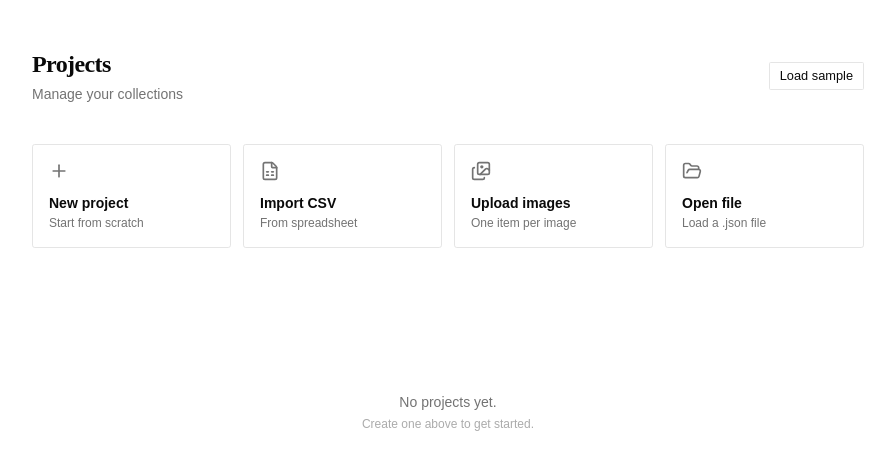
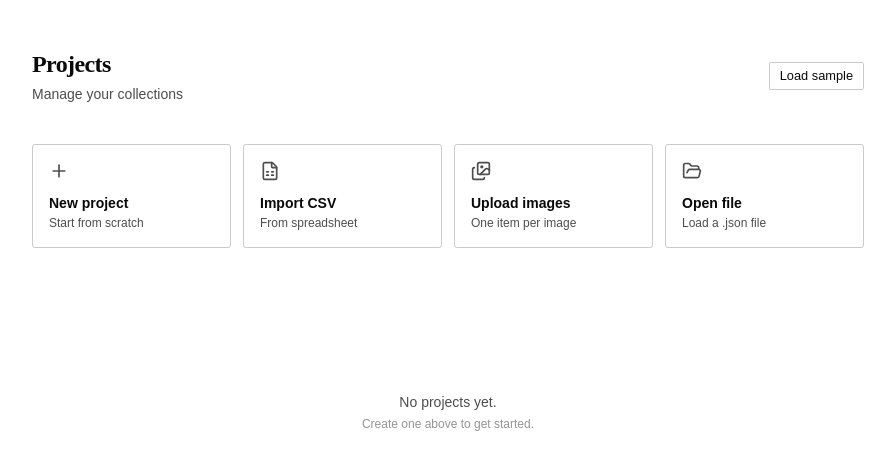
Before and after one commit to piotrweber/stash, a React (Vite) app: page / in a window 1280 px wide. Shown: the top 470 px of the page, without its empty margins (192-1087 px from the left). Built offline with nearby package versions, Linux system fonts and the light colour scheme.

Commit message:
Fixes to contrast across UI

```diff
--- a/src/index.css
+++ b/src/index.css
@@ -83,12 +83,12 @@ body {
   --secondary: oklch(0.97 0 0);
   --secondary-foreground: oklch(0.205 0 0);
   --muted: oklch(0.97 0 0);
-  --muted-foreground: oklch(0.556 0 0);
+  --muted-foreground: oklch(0.42 0 0);
   --accent: oklch(0.962 0.018 272.314);
   --accent-foreground: oklch(0.379 0.146 265.755);
   --destructive: oklch(0.577 0.245 27.325);
-  --border: oklch(0.922 0 0);
-  --input: oklch(0.922 0 0);
+  --border: oklch(0.84 0 0);
+  --input: oklch(0.84 0 0);
   --ring: oklch(0.511 0.262 276.966);
   --chart-1: oklch(0.511 0.262 276.966);
   --chart-2: oklch(0.556 0 0);
```
